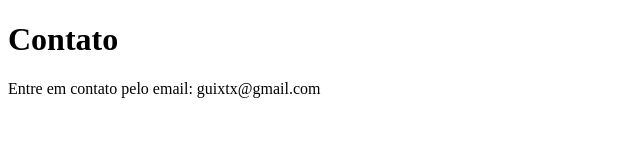
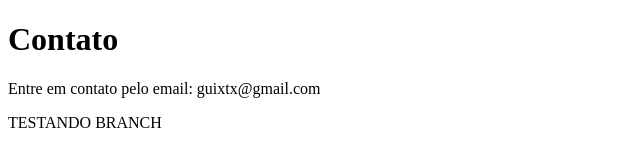
Before and after one commit to guilhermeAbbenante/sistema-de-cadastro, a plain HTML site: page contato.html in a window 1280 px wide. Shown: the whole page, without its empty margins (0-640 px from the left). Drawn offline with Linux system fonts and the light colour scheme.

Commit message:
adicionando um paragrafo no branch teste

```diff
--- a/contato.html
+++ b/contato.html
@@ -9,5 +9,6 @@
 <body>
     <h1>Contato</h1>
     <p>Entre em contato pelo email: guixtx@gmail.com</p>
+    <p>TESTANDO BRANCH</p>
 </body>
 </html>
```
